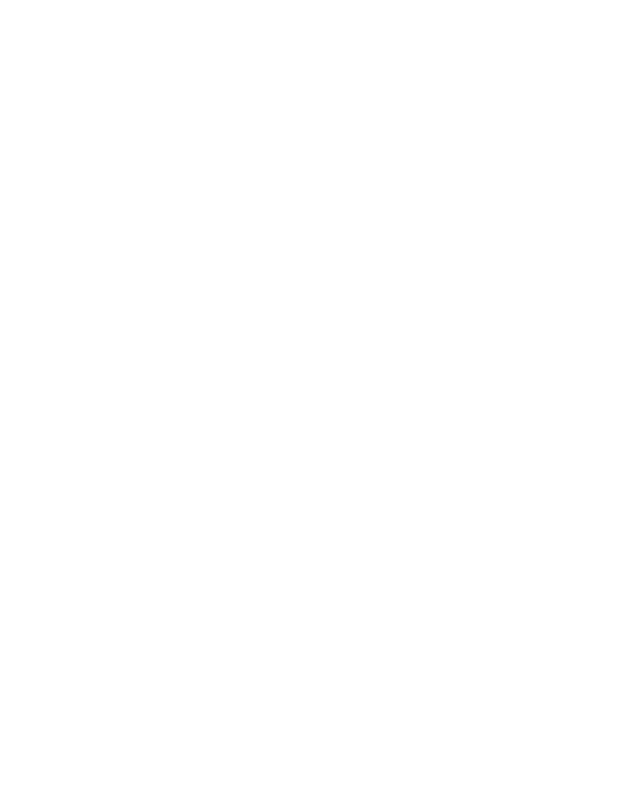
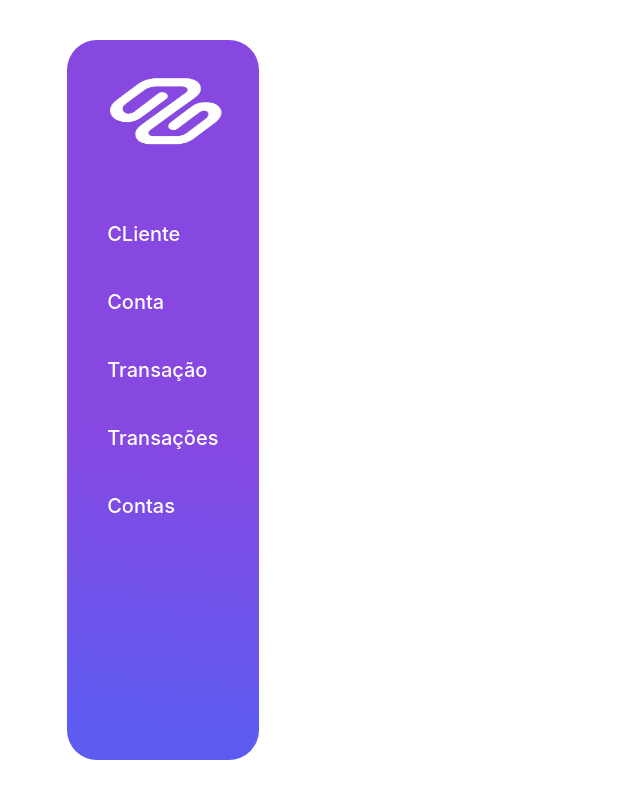
Before and after one commit to JoaoVMoreira/GestaoDeContasDesafio, a React (Vite) app in the folder FrontEnd/: page /menu in a window 1280 px wide. Before the commit this address had no page. Shown: the whole page, without its empty margins (0-640 px from the left). Built offline with nearby package versions, Linux system fonts and the light colour scheme.

Commit message:
Iniciando estilização do componente menu

```diff
--- a/FrontEnd/package.json
+++ b/FrontEnd/package.json
@@ -13,7 +13,8 @@
     "axios": "^1.5.0",
     "react": "^18.2.0",
     "react-dom": "^18.2.0",
-    "react-router-dom": "^6.16.0"
+    "react-router-dom": "^6.16.0",
+    "sass": "^1.67.0"
   },
   "devDependencies": {
     "@types/react": "^18.2.15",
--- a/FrontEnd/src/App.tsx
+++ b/FrontEnd/src/App.tsx
@@ -4,6 +4,7 @@
 import Contas from "./pages/Contas"
 import Transacoes from "./pages/Transacoes"
 import CadastroConta from "./pages/CadastroConta"
+import Menu from "./Components/Menu"
 
 function App() {
   return (
@@ -14,6 +15,7 @@
         <Route path="/contas" element={<Contas/>}/>
         <Route path="/transacoes" element={<Transacoes/>}/>
         <Route path="/criar_conta" element={<CadastroConta/>}/>
+        <Route path="/menu" element={<Menu/>}></Route>
       </Routes>
     </BrowserRouter>
   )
--- a/FrontEnd/src/Components/Menu/index.tsx
+++ b/FrontEnd/src/Components/Menu/index.tsx
@@ -1,7 +1,22 @@
+import logo from '../../assets/Designer__8_-removebg-preview.png'
+import './menu.scss'
+import {Link} from 'react-router-dom'
+
 function Menu(){
     return(
         <>
-            <h1>MENU</h1>
+            <div className="menu">
+                <img src={logo}/>
+                <nav>
+                    <ul>
+                        <li><Link to={'/'}>CLiente</Link></li>
+                        <li><Link to={'/criar_conta'}>Conta</Link></li>
+                        <li><Link to={'/novaTransacao'}>Transação</Link></li>
+                        <li><Link to={'/transacoes'}>Transações</Link></li>
+                        <li><Link to={'/contas'}>Contas</Link></li>
+                    </ul>
+                </nav>
+            </div>
         </>
     )
 }
--- /dev/null
+++ b/FrontEnd/src/Components/Menu/menu.scss
@@ -0,0 +1,20 @@
+.menu{
+    height: 90vh;
+    width: 15vw;
+    margin-left: 35%;
+    border-radius: 30px;
+    background: linear-gradient(185deg, #8748E2 3.27%, #8748E2 54.31%, #5E5BF0 94.81%);
+    box-shadow: 0px 4px 4px 0px rgba(0, 0, 0, 0.25) 1px;
+    display: flex;
+    flex-direction: column;
+    img{
+        height: 11vw;
+    }
+    li{
+        margin-top: 25%;
+    }
+    a{
+        color: white;
+        font-size: 20px;
+    }
+}
--- a/FrontEnd/src/index.css
+++ b/FrontEnd/src/index.css
@@ -36,6 +36,11 @@
   line-height: 1.1;
 }
 
+li{
+  text-decoration: none;
+  list-style: none;
+}
+
 button {
   border-radius: 8px;
   border: 1px solid transparent;
--- a/FrontEnd/src/pages/CadastroCliente/index.tsx
+++ b/FrontEnd/src/pages/CadastroCliente/index.tsx
@@ -1,5 +1,6 @@
 import { useState } from "react";
 import { api } from "../../Services/api";
+import Menu from "../../Components/Menu";
 
 function CadastrarPessoa(){
 
--- a/FrontEnd/src/pages/Transacoes/index.tsx
+++ b/FrontEnd/src/pages/Transacoes/index.tsx
@@ -1,4 +1,19 @@
+import { useState, useEffect } from "react";import { api } from "../../Services/api";
+ 'react'
+
 function Transacoes(){
+
+    const[getTransacao, setGetTransacao] = useState([])
+
+    async function getTransacoesData(){
+        const response = await api.get("/transacoes")
+        setGetTransacao(response.data)
+        console.log(response.data)
+    }
+
+    useEffect(()=> {
+        getTransacoesData()
+    }, [])
     return(
         <>
             <h1>TRANSAÇÕES</h1>
@@ -19,12 +34,19 @@
                         </tr>
                     </thead>
                     <tbody>
-                        <tr>
-                            <td>teste</td>
-                            <td>teste</td>
-                            <td>teste</td>
-                            <td><button>Gerar Extrato</button></td>
-                        </tr>
+
+                        {
+                            getTransacao.map((item:any)=> {
+                                return(
+                                    <tr key={item.id}>
+                                        <td>{item.conta_id.pessoaId.nome}</td>
+                                        <td>{item.tipoTransacao}</td>
+                                        <td>{item.valorTransacao}</td>
+                                        <td><button>Gerar Extrato</button></td>
+                                    </tr>
+                                )
+                            })
+                        }
                     </tbody>
                 </table>
 
```
Also changed, not shown: FrontEnd/src/assets/Designer__8_-removebg-preview.png (added), 1 other file (tests, documents, lock files or other folders).
